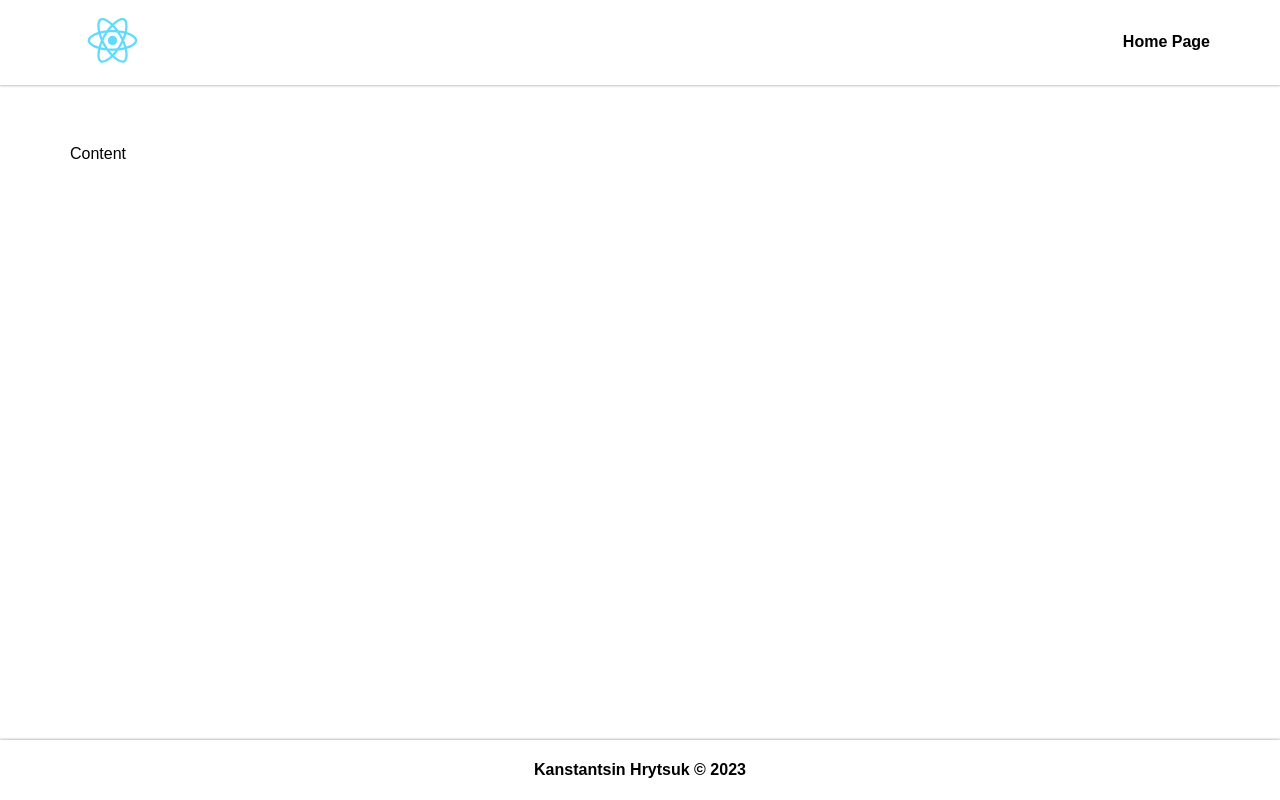
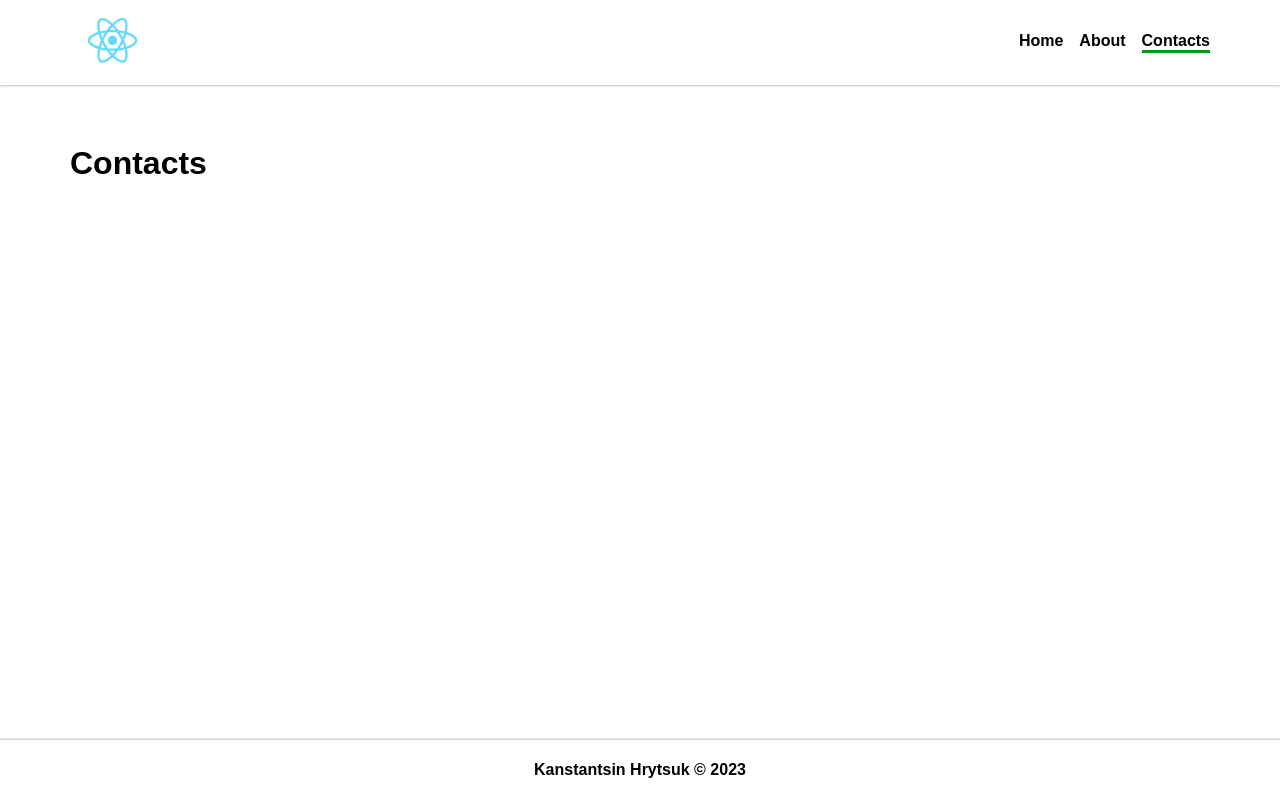
Before and after one commit to kostyngricuk/ccalc, a React (Create React App) app: page /contacts in a window 1280 px wide. Built offline with nearby package versions, Linux system fonts and the light colour scheme.

Commit message:
feature: add react route

```diff
--- a/src/App.tsx
+++ /dev/null
@@ -1,13 +0,0 @@
-import Header from './components/Header/Header';
-import Main from './components/Main/Main';
-import Footer from './components/Footer/Footer';
-
-export default function App() {
-  return (
-    <>
-      <Header />
-      <Main />
-      <Footer />
-    </>
-  );
-}
--- a/src/assets/scss/common/_base.scss
+++ b/src/assets/scss/common/_base.scss
@@ -21,3 +21,8 @@ html {
 .container {
  @include container;
 }
+
+.main {
+  padding: 60px 0;
+  min-height: calc(100vh - 85px - 60px);
+}
--- a/src/components/Header/Header.scss
+++ b/src/components/Header/Header.scss
@@ -16,18 +16,19 @@
             padding: 0;
             margin: 0;
             li {
-                font-weight: 700;
-                border-bottom: 1px solid transparent;
                 a {
                     text-decoration: none;
                     color: inherit;
-                }
+                    border-bottom: 3px solid transparent;
+                    font-weight: 700;
+                    display: inline-block;
                     &:hover,
                     &:focus {
                         color: $colorPrimary;
                     }
                     &.active {
                         border-bottom-color: $colorPrimary;
+                    }
                 }
             }
             & > li + li {
--- a/src/components/Header/Header.tsx
+++ b/src/components/Header/Header.tsx
@@ -1,3 +1,5 @@
+import { NavLink } from 'react-router-dom';
+
 import { LogoSVG } from '../../assets/icons';
 
 import './Header.scss';
@@ -9,11 +11,13 @@ export default function Header() {
                 <a href='/' aria-label='Go to home page' className='header__logo'>
                     <img src={LogoSVG} alt="Logo" />
                 </a>
-                <div className="header__menu">
+                <nav className="header__menu">
                     <ul>
-                        <li><a href='/'>Home Page</a></li>
+                        <li><NavLink to={`/`}>Home</NavLink></li>
+                        <li><NavLink to={`/about`}>About</NavLink></li>
+                        <li><NavLink to={`/contacts`}>Contacts</NavLink></li>
                     </ul>
-                </div>
+                </nav>
             </div>
         </header>
     );
--- a/src/components/Main/Main.tsx
+++ b/src/components/Main/Main.tsx
@@ -1,31 +1,18 @@
-import { useEffect } from 'react';
-
-import { useAppSelector, useAppDispatch } from './../../app/hooks';
-
-import { deactiveteLoading } from '../../app/slices/productListSlice';
+import { ReactNode } from 'react';
 
 import './Main.scss';
 
-export default function Main() {
-    const dispatch = useAppDispatch();
-    const productList = useAppSelector((state) => state.productList);
+type MainProps = {
+    children: ReactNode
+}
 
-    useEffect(() => {
-        const timeout = setTimeout(() => {
-            dispatch(deactiveteLoading());
-        }, 3000);
-        return () => clearTimeout(timeout);
-    }, [dispatch])
-
+export default function Main({
+    children
+}: MainProps) {
     return (
         <main className='main'>
             <div className="container main-wrapper">
-                {
-                    productList.isLoading ?
-                        <p>Loading ...</p>
-                    :
-                        <p>Content</p>
-                }
+                { children }
             </div>
         </main>
     );
--- a/src/index.tsx
+++ b/src/index.tsx
@@ -2,10 +2,36 @@ import { StrictMode } from 'react';
 import ReactDOM from 'react-dom/client';
 import reportWebVitals from './reportWebVitals';
 import { Provider } from 'react-redux';
+import {
+  createBrowserRouter,
+  RouterProvider
+} from 'react-router-dom';
 
 import store from './app/store';
 
-import App from './App';
+// pages
+import ErrorPage from './pages/error';
+import RootPage from './pages';
+import AboutPage from './pages/about';
+import ContactsPage from './pages/contacts';
+
+const router = createBrowserRouter([
+  {
+    path: '/',
+    element: <RootPage />,
+    errorElement: <ErrorPage />,
+    children: [
+      {
+        path: '/about',
+        element: <AboutPage />
+      },
+      {
+        path: '/contacts',
+        element: <ContactsPage />
+      }
+    ]
+  }
+])
 
 const root = ReactDOM.createRoot(
   document.getElementById('root') as HTMLElement
@@ -13,7 +39,7 @@ const root = ReactDOM.createRoot(
 root.render(
   <StrictMode>
     <Provider store={store}>
-      <App />
+      <RouterProvider router={router} />
     </Provider>
   </StrictMode>
 );
--- /dev/null
+++ b/src/pages/about.tsx
@@ -0,0 +1,5 @@
+export default function AboutPage() {
+    return (
+        <h1>About</h1>
+    )
+}
--- /dev/null
+++ b/src/pages/contacts.tsx
@@ -0,0 +1,5 @@
+export default function ContactsPage() {
+    return (
+        <h1>Contacts</h1>
+    )
+}
--- /dev/null
+++ b/src/pages/error.tsx
@@ -0,0 +1,21 @@
+import { NavLink, isRouteErrorResponse, useRouteError } from "react-router-dom";
+
+import Main from '../components/Main/Main';
+
+export default function ErrorPage() {
+    const error = useRouteError();
+
+    if (isRouteErrorResponse(error)) {
+        return (
+            <Main>
+                <h1>{error.status} {error.statusText}</h1>
+                <p><NavLink to={`/`}>Go home</NavLink></p>
+            </Main>
+        )
+    }
+    return (
+        <Main>
+            Something went wrong!
+        </Main>
+    );
+}
--- /dev/null
+++ b/src/pages/index.tsx
@@ -0,0 +1,39 @@
+import { useEffect } from 'react';
+import { Outlet } from 'react-router-dom';
+
+import { useAppSelector, useAppDispatch } from '../app/hooks';
+
+import { deactiveteLoading } from '../app/slices/productListSlice';
+
+import Header from '../components/Header/Header';
+import Main from '../components/Main/Main';
+import Footer from '../components/Footer/Footer';
+
+export default function RootPage() {
+    const dispatch = useAppDispatch();
+    const productList = useAppSelector((state) => state.productList);
+
+    useEffect(() => {
+        const timeout = setTimeout(() => {
+            dispatch(deactiveteLoading());
+        }, 3000);
+        return () => clearTimeout(timeout);
+    }, [dispatch])
+
+    if (productList.isLoading) {
+        return (
+            <Main>
+                <p>Loading ...</p>
+            </Main>
+        );
+    }
+    return (
+        <>
+            <Header />
+            <Main>
+                <Outlet />
+            </Main>
+            <Footer />
+        </>
+    );
+}
```
Lines whose indentation alone changed are shown as unchanged.
